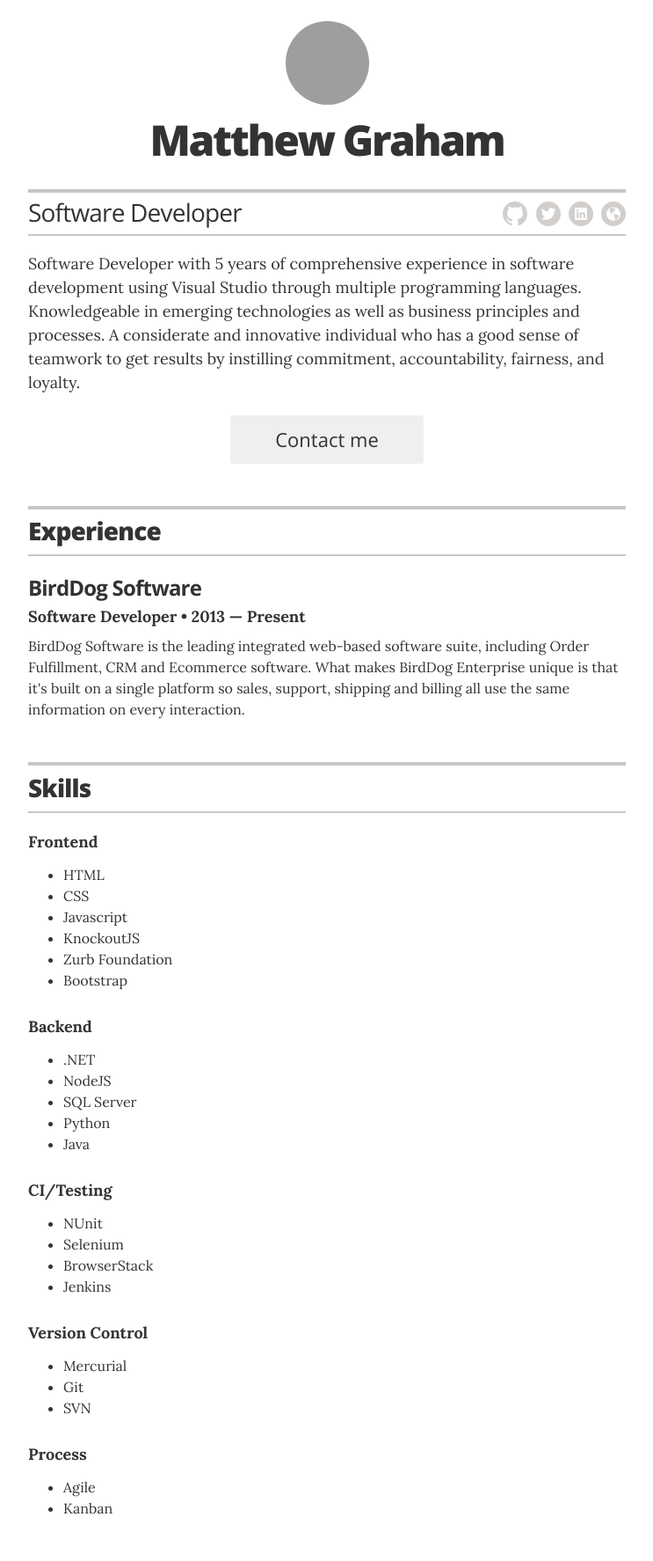
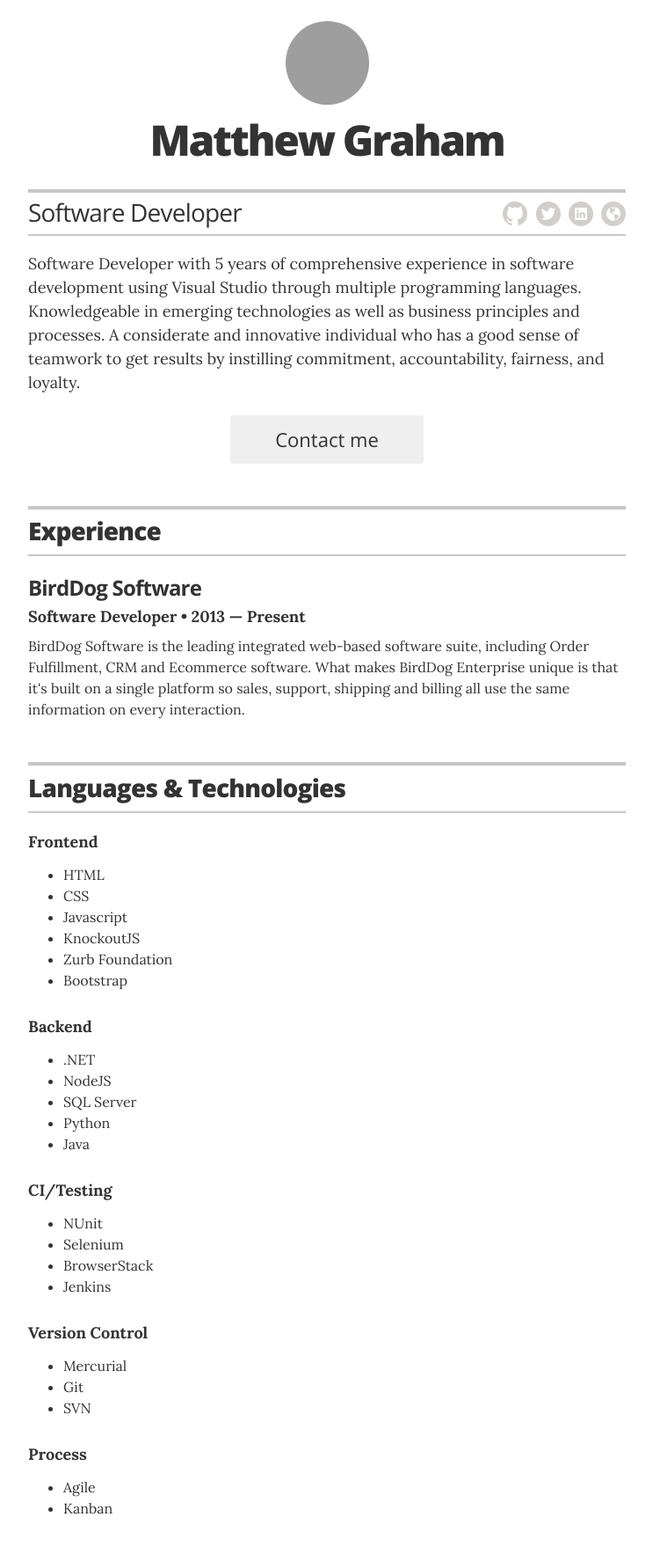
Before and after one commit to JonBons/jonbons.github.io, a Jekyll site: the page built from index.html, in a window 1280 px wide. Shown: the whole page at 88% size, without its empty margins (268-1011 px from the left). Built offline with Jekyll 4.4.1, drawn with Linux system fonts in a browser that asks for light colours; grey boxes are pictures that could not be loaded.

Commit message:
Update resume.html

```diff
--- a/_layouts/resume.html
+++ b/_layouts/resume.html
@@ -111,7 +111,7 @@
       <section class="content-section">
 
         <header class="section-header">
-          <h2>Skills</h2>
+          <h2>Languages & Technologies</h2>
         </header>
 
         <div class="resume-item">
```
